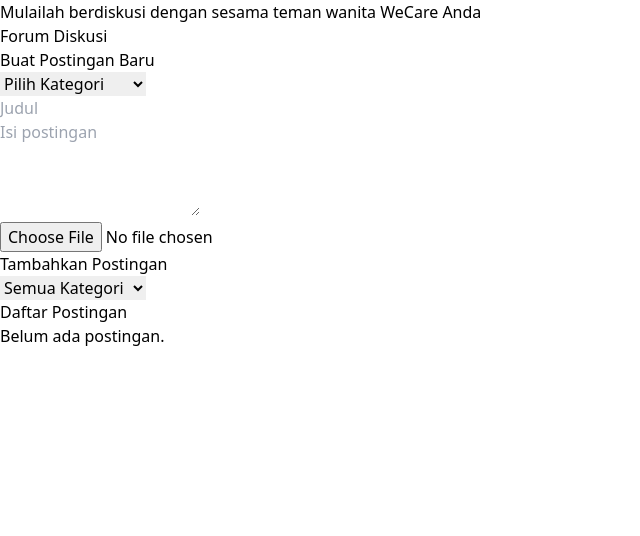
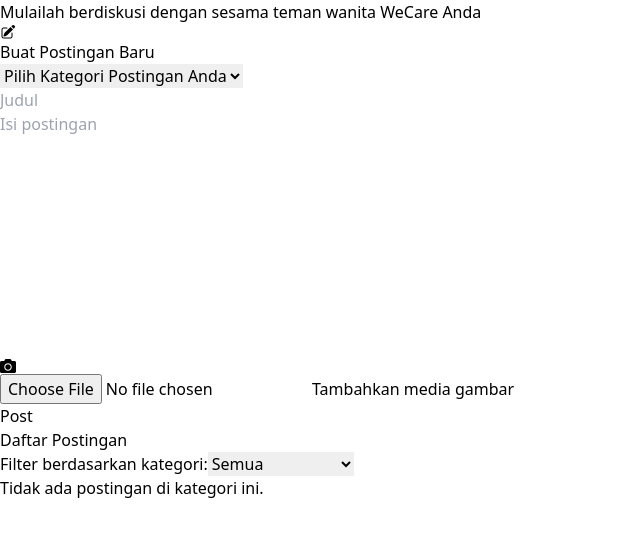
Before and after one commit to nataliaSiahaan/forum-diskusi, a React (Vite) app: page / in a window 1280 px wide. Shown: the top 536 px of the page, without its empty margins (0-640 px from the left). Built offline with nearby package versions, Linux system fonts and the light colour scheme.

Commit message:
mengubah agar icon, dan fungsi dan styling sesuai

```diff
--- a/src/components/Forum.jsx
+++ b/src/components/Forum.jsx
@@ -27,24 +27,6 @@ function Forum() {
     setPosts(updatedPosts);
     localStorage.setItem('posts', JSON.stringify(updatedPosts));
   };
-
-  const handleDelete = (postId) => {
-    const updatedPosts = posts.filter(post => post.id !== postId);
-    setPosts(updatedPosts);
-    localStorage.setItem('posts', JSON.stringify(updatedPosts));
-  };
-
-  const filteredPosts = filterCategory
-    ? posts.filter(post => post.category === filterCategory)
-    : posts;
-
-  const categories = [
-    'Freelance',
-    'CopyWriting',
-    'DigitalMarketing',
-    'Medsos Affiliate',
-    'Content Creator'
-  ];
 
   const handleLike = (postId) => {
     const updatedPosts = posts.map((post) => {
@@ -76,39 +58,30 @@ function Forum() {
     localStorage.setItem('posts', JSON.stringify(updatedPosts));
   };
 
+  const filteredPosts = filterCategory
+    ? posts.filter(post => post.category === filterCategory)
+    : posts;
+
+  const categories = [
+    'Freelance',
+    'CopyWriting',
+    'DigitalMarketing',
+    'Medsos Affiliate',
+    'Content Creator'
+  ];
+
   return (
     <div className="max-w-4xl mx-auto p-4">
-      <h1 className="font-['Georgia'] text-3xl text-[#DA8359] mb-10 text-center">Forum Diskusi</h1>
-
-      {/* Post Form */}
       <PostForm addPost={addPost} />
 
-      {/* Category Filter */}
-      <div className="my-4 flex justify-center">
-        <select
-          className="border border-gray-300 rounded-lg p-2 text-gray-700 focus:ring-2 focus:ring-[#DA8359] focus:outline-none"
-          value={filterCategory}
-          onChange={(e) => setFilterCategory(e.target.value)}
-        >
-          <option value="">Semua Kategori</option>
-          {categories.map((category) => (
-            <option key={category} value={category}>
-              {category}
-            </option>
-          ))}
-        </select>
-      </div>
-
-      {/* Post List */}
       <PostList
         posts={filteredPosts}
         addComment={addComment}
         handleLike={handleLike}
-        removePost={removePost} // Tambahkan fungsi removePost
+        removePost={removePost}
       />
     </div>
   );
-
 }
 
 export default Forum;
--- a/src/components/PostForm.jsx
+++ b/src/components/PostForm.jsx
@@ -1,4 +1,6 @@
 import React, { useState } from 'react';
+import { FaCamera } from 'react-icons/fa';
+import { HiPencilSquare } from 'react-icons/hi2';
 
 function PostForm({ addPost }) {
   const categories = [
@@ -6,21 +8,25 @@ function PostForm({ addPost }) {
     'CopyWriting',
     'DigitalMarketing',
     'Medsos Affiliate',
-    'Content Creator'
+    'Content Creator',
   ];
 
   const [title, setTitle] = useState('');
   const [body, setBody] = useState('');
   const [image, setImage] = useState(null);
+  const [imagePreview, setImagePreview] = useState(null); // State untuk pratinjau gambar
   const [selectedCategory, setSelectedCategory] = useState('');
   const [error, setError] = useState('');
 
   const handleImageUpload = (file) => {
+    if (file) {
       const reader = new FileReader();
       reader.onloadend = () => {
-      setImage(reader.result); // Menyimpan base64 string dari gambar
+        setImage(reader.result);
+        setImagePreview(URL.createObjectURL(file)); // Buat URL sementara untuk pratinjau gambar
       };
       reader.readAsDataURL(file);
+    }
   };
 
   const handleSubmit = (e) => {
@@ -37,37 +43,36 @@ function PostForm({ addPost }) {
       body,
       category: selectedCategory,
       comments: [],
-      image, // Simpan base64 string dari gambar
+      image,
     };
 
     addPost(newPost);
-
-    // Reset form
     setTitle('');
     setBody('');
     setImage(null);
+    setImagePreview(null); // Reset pratinjau gambar setelah postingan ditambahkan
     setSelectedCategory('');
     setError('');
   };
 
   return (
-    <div className="max-w-2xl mx-auto p-6 bg-white shadow-md rounded-md">
-      <h2 className="text-2xl font-semibold text-[#DA8359] mb-6">Buat Postingan Baru</h2>
+    <div className="max-w-4xl mx-auto p-6 bg-white shadow-md rounded-md">
+      <h2 className="text-2xl font-semibold text-[#c22e2e] mb-6 flex items-center">
+        <HiPencilSquare className="text-[#c22e2e] mr-2" />
+        Buat Postingan Baru
+      </h2>
+      <form onSubmit={handleSubmit} className="space-y-4">
+        {error && <p className="text-[#c22e2e]">{error}</p>}
 
-      {/* Form */}
-      <form onSubmit={handleSubmit} className="space-y-4">
-        {/* Error message */}
-        {error && <p className="text-red-500">{error}</p>}
-
-        {/* Category Selector */}
+        {/* Dropdown Kategori */}
         <div>
           <select
-            className="w-full border border-gray-300 rounded-lg p-2 text-gray-700 focus:ring-2 focus:ring-[#DA8359] focus:outline-none"
+            className="w-50 border border-[#FFB1B1] rounded-lg p-2 text-gray-700 focus:ring-2 focus:ring-[#DA8359] focus:outline-none"
             value={selectedCategory}
             onChange={(e) => setSelectedCategory(e.target.value)}
             required
           >
-            <option value="">Pilih Kategori</option>
+            <option value="">Pilih Kategori Postingan Anda</option>
             {categories.map((category) => (
               <option key={category} value={category}>
                 {category}
@@ -76,10 +81,10 @@ function PostForm({ addPost }) {
           </select>
         </div>
 
-        {/* Title Input */}
+        {/* Input Judul */}
         <div>
           <input
-            className="w-full border border-gray-300 rounded-lg p-2 text-gray-700 focus:ring-2 focus:ring-[#DA8359] focus:outline-none"
+            className="w-full border border-[#FFB1B1] rounded-lg p-2 text-gray-700 focus:ring-2 focus:ring-[#DA8359] focus:outline-none"
             type="text"
             placeholder="Judul"
             value={title}
@@ -88,39 +93,62 @@ function PostForm({ addPost }) {
           />
         </div>
 
-        {/* Body Textarea */}
-        <div>
+        {/* Textarea Isi Posting dengan Ikon Kamera di Dalamnya */}
+        <div className="relative">
           <textarea
-            className="w-full border border-gray-300 rounded-lg p-2 text-gray-700 focus:ring-2 focus:ring-[#DA8359] focus:outline-none"
+            className="w-full border border-[#FFB1B1] rounded-lg p-2 text-gray-700 focus:ring-2 focus:ring-[#DA8359] focus:outline-none"
             placeholder="Isi postingan"
             value={body}
             onChange={(e) => setBody(e.target.value)}
-            rows="4"
+            rows="10"
+            style={{ resize: 'none' }}
             required
           />
-        </div>
 
-        {/* Image Upload */}
-        <div>
+          {/* Input Upload Gambar dengan Ikon Kamera, Diposisikan di Pojok Kiri Bawah */}
+          <div className="absolute bottom-2 left-2 z-10 bg-white p-1 rounded-full group">
+            <label htmlFor="file-upload" className="flex items-center cursor-pointer">
+              <FaCamera className="text-gray-500 text-xl" />
+            </label>
             <input
-            className="w-full border border-gray-300 rounded-lg p-2 text-gray-700"
+              id="file-upload"
+              className="hidden"
               type="file"
               accept="image/*"
               onChange={(e) => handleImageUpload(e.target.files[0])}
             />
+
+            {/* Teks informasi muncul saat hover */}
+            <span className="w-40 absolute left-10 bottom-0 bg- text-white text-xs rounded-md py-1 px-2 opacity-0 group-hover:opacity-100 transition-opacity duration-300">
+              Tambahkan media gambar
+            </span>
+          </div>
         </div>
 
-        {/* Submit Button */}
+
+
+        {/* Pratinjau Gambar */}
+        {imagePreview && (
+          <div className="mt-4">
+            <h3 className="text-lg text-gray-700">Pratinjau Gambar:</h3>
+            <img
+              src={imagePreview}
+              alt="Pratinjau"
+              className="w-64 h-64 object-cover rounded-lg mt-2"
+            />
+          </div>
+        )}
+
+        {/* Tombol Submit */}
         <button
           type="submit"
-          className="w-full bg-[#DA8359] text-white font-semibold py-2 rounded-lg hover:bg-[#c97448] transition duration-300"
+          className="w-32 bg-[#FFB1B1] text-[#c22e2e] font-semibold py-2 rounded-lg hover:bg-[#f59090] transition duration-300"
         >
-          Tambahkan Postingan
+          Post
         </button>
       </form>
     </div>
   );
-
 }
 
 export default PostForm;
--- a/src/components/PostList.jsx
+++ b/src/components/PostList.jsx
@@ -1,29 +1,74 @@
 import React, { useState } from 'react';
 import CommentForm from './CommentForm';
 
-function PostList({ posts, addComment, handleLike, handleDislike, removePost }) {
+function PostList({ posts, addComment, handleLike, removePost }) {
+  const [selectedCategory, setSelectedCategory] = useState('Semua');
+  const [expandedPostIds, setExpandedPostIds] = useState([]);
+
+  // Daftar kategori yang tetap, meskipun tidak ada postingan di kategori tertentu
+  const categories = [
+    'Semua',
+    'Freelance',
+    'CopyWriting',
+    'DigitalMarketing',
+    'Medsos Affiliate',
+    'Content Creator'
+  ];
+
+  // Fungsi untuk menangani perubahan kategori
+  const handleCategoryChange = (e) => {
+    setSelectedCategory(e.target.value);
+  };
+
+  // Filter postingan berdasarkan kategori yang dipilih
+  const filteredPosts =
+    selectedCategory === 'Semua'
+      ? posts
+      : posts.filter((post) => post.category === selectedCategory);
+
+  // Fungsi untuk toggle expand konten
+  const toggleContent = (postId) => {
+    setExpandedPostIds((prev) =>
+      prev.includes(postId)
+        ? prev.filter((id) => id !== postId)
+        : [...prev, postId]
+    );
+  };
+
   return (
     <div className="max-w-4xl mx-auto p-6">
-      <h2 className="text-2xl font-semibold text-[#DA8359] mb-6">Daftar Postingan</h2>
+      <h2 className="text-2xl font-semibold text-[#c22e2e] mb-6">Daftar Postingan</h2>
 
-      {/* No posts message */}
-      {posts.length === 0 ? (
-        <p className="text-gray-500">Belum ada postingan.</p>
+      {/* Dropdown Filter Kategori */}
+      <div className="mb-4">
+        <label htmlFor="category" className="mr-2 text-gray-600">Filter berdasarkan kategori:</label>
+        <select
+          id="category"
+          value={selectedCategory}
+          onChange={handleCategoryChange}
+          className="border border-gray-300 rounded p-2"
+        >
+          {categories.map((category, index) => (
+            <option key={index} value={category}>
+              {category}
+            </option>
+          ))}
+        </select>
+      </div>
+
+      {/* Daftar Postingan */}
+      {filteredPosts.length === 0 ? (
+        <p className="text-gray-500">Tidak ada postingan di kategori ini.</p>
       ) : (
-        posts.map((post) => {
-          const [isExpanded, setIsExpanded] = useState(false); // State to control if the full content is shown
-          const previewText = post.body.slice(0, 100); // Show only the first 100 characters for preview
-
-          const toggleContent = () => {
-            setIsExpanded(!isExpanded); // Toggle between preview and full content
-          };
+        filteredPosts.map((post) => {
+          const isExpanded = expandedPostIds.includes(post.id);
+          const previewText = post.body.slice(0, 100);
 
           return (
             <div
               key={post.id}
               className="border border-gray-300 rounded-lg p-4 mb-4 relative bg-white shadow-md"
             >
-              {/* Remove Post Button */}
               <button
                 onClick={() => removePost(post.id)}
                 className="absolute top-2 right-2 bg-red-500 text-white px-2 py-1 rounded hover:bg-red-600 transition duration-200"
@@ -31,63 +76,51 @@ function PostList({ posts, addComment, handleLike, handleDislike, removePost })
                 Hapus
               </button>
 
-              {/* Post Title */}
-              <h3 className="text-xl font-semibold mb-2">{post.title}</h3>
-
-              {/* Post Category */}
+              <h3 className="text-2xl font-semibold mb-2 text-[#c22e2e]">{post.title}</h3>
               <p className="text-gray-500 mb-2">Kategori: {post.category}</p>
-
-              {/* Post Body */}
               <p className="mb-4">
                 {isExpanded ? post.body : `${previewText}...`}
                 {post.body.length > 100 && (
                   <button
-                    onClick={toggleContent}
+                    onClick={() => toggleContent(post.id)}
                     className="text-blue-500 ml-2"
                   >
                     {isExpanded ? 'Baca lebih sedikit' : 'Baca selengkapnya'}
                   </button>
                 )}
               </p>
-
-              {/* Image Display */}
-              <div className="flex justify-center mb-4">
-                {post.image && (
+              {post.image && (
                 <img
                   src={post.image}
                   alt="Post"
-                  className="w-80 h-auto mb-4 rounded-lg place-self-start"
+                  className="w-full h-auto mb-4 rounded-lg"
                 />
               )}
-              </div>
-
-
-              {/* Like Button */}
-              <div className="mb-4">
+              <div className="flex justify-between items-center">
                 <button
                   onClick={() => handleLike(post.id)}
-                  className={`px-4 py-2 rounded-lg ${
-                    post.liked ? 'bg-blue-200' : 'bg-gray-200'
-                  }`}
+                  className="text-blue-500 hover:underline"
                 >
-                  Like ({post.likes})
+                  {post.liked ? 'Unlike' : 'Like'} ({post.likes})
                 </button>
               </div>
 
-              {/* Comments Section */}
-              <h4 className="text-lg font-medium mb-2">Komentar:</h4>
-              {Array.isArray(post.comments) && post.comments.length > 0 ? (
-                post.comments.map((comment, index) => (
-                  <p key={index} className="mb-2 border-l-4 border-gray-300 pl-2">
-                    {comment}
-                  </p>
-                ))
-              ) : (
-                <p className="text-gray-500">Belum ada komentar.</p>
-              )}
-
-              {/* Comment Form */}
-              <CommentForm postId={post.id} addComment={addComment} />
+              <div className="mt-4">
+                <h4 className="font-semibold mb-2">Komentar</h4>
+                <CommentForm postId={post.id} addComment={addComment} />
+                {post.comments.length === 0 ? (
+                  <p className="text-gray-500">Belum ada komentar.</p>
+                ) : (
+                  post.comments.map((comment, index) => (
+                    <div
+                      key={index}
+                      className="bg-gray-100 rounded-lg p-2 mb-2"
+                    >
+                      <p>{comment}</p>
+                    </div>
+                  ))
+                )}
+              </div>
             </div>
           );
         })
```
Lines whose indentation alone changed are shown as unchanged.
